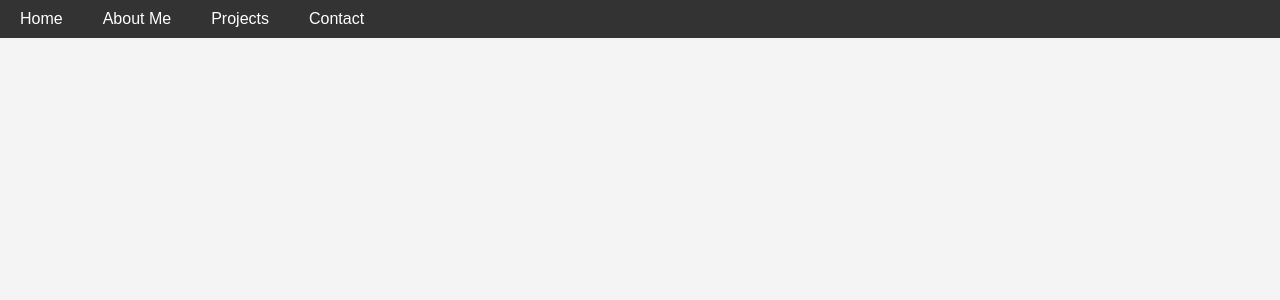
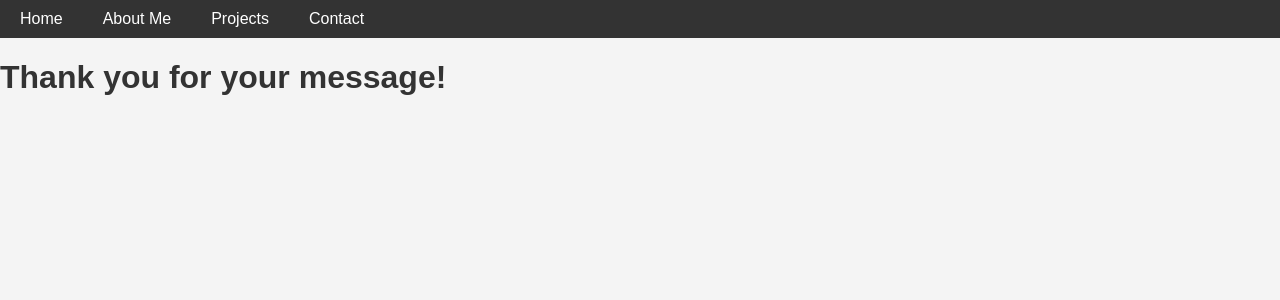
Before and after one commit to simonjupp123/PersonalWebsite, a React (Create React App) app in the folder my_website/: page /thankyou in a window 1280 px wide. Shown: the top 300 px of the page. Built offline with nearby package versions, Linux system fonts and the light colour scheme.

Commit message:
Thank you page, with correct routing

```diff
--- a/my_website/src/App.js
+++ b/my_website/src/App.js
@@ -6,6 +6,7 @@ import About from './pages/About';
 import Projects from './pages/Projects';
 import Contact from './pages/Contact';
 import Navbar from './components/Navbar';
+import ThankYou from './pages/ThankYou';
 
 function App() {
   return (
@@ -17,8 +18,8 @@ function App() {
             <Route path="/about" element={<About />} />
             <Route path="/projects" element={<Projects />} />
             <Route path="/contact" element={<Contact />} />
+            <Route path="/thankyou" element={<ThankYou />} />
           </Routes>
-
       </div>
     </Router>
   );
--- a/my_website/src/components/ContactForm.js
+++ b/my_website/src/components/ContactForm.js
@@ -1,7 +1,7 @@
 import React, {useState} from 'react'
 
 
-const domain_name = "http://localhost:3000/contact"
+const domain_name = "http://localhost:3000"
 function ContactForm() {
     const [formData, setFormData] = useState({
       name: '',
@@ -22,11 +22,13 @@ function ContactForm() {
     //     console.log('Form submitted:', formData);
     // };
 
+    const post_submision_url = domain_name.concat("/thankyou")
+
     return (
         <form action="https://formsubmit.co/simon.jupp@yale.edu" method="POST">
             <div>
             <input type="hidden" name="_captcha" value="false" />
-            <input type="hidden" name="_next" value={domain_name} />
+            <input type="hidden" name="_next" value={post_submision_url} />
             <label htmlFor="name">Name:</label>
                 <input
                     type="text"
--- /dev/null
+++ b/my_website/src/pages/ThankYou.js
@@ -0,0 +1,12 @@
+// src/pages/ThankYou.js
+import React from 'react';
+
+function ThankYou() {
+  return (
+    <div>
+      <h1>Thank you for your message!</h1>
+    </div>
+  );
+}
+
+export default ThankYou;
```
